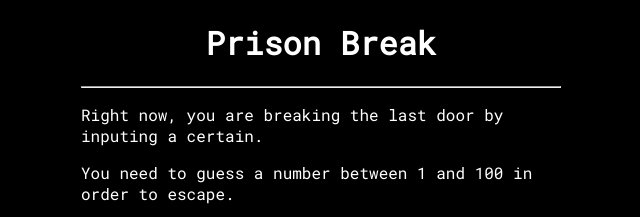
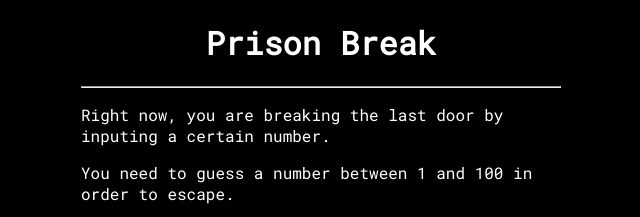
Before and after one commit to sawirricardo/prison-break, a plain HTML site: page index.html in a window 1280 px wide. Shown: the top 217 px of the page, 319-959 px from the left. Drawn offline with Linux system fonts and the light colour scheme.

Commit message:
fix typo

```diff
--- a/index.html
+++ b/index.html
@@ -13,7 +13,7 @@
 <body>
     <h1>Prison Break</h1>
     <hr>
-    <p>Right now, you are breaking the last door by inputing a certain.</p>
+    <p>Right now, you are breaking the last door by inputing a certain number.</p>
     <p>You need to guess a number between 1 and 100 in order to escape.</p>
     <p>However, you only have 10 turns to guess the correct number before the security can catch you!</p>
     <p>Hurry up! Input the number!</p>
```
